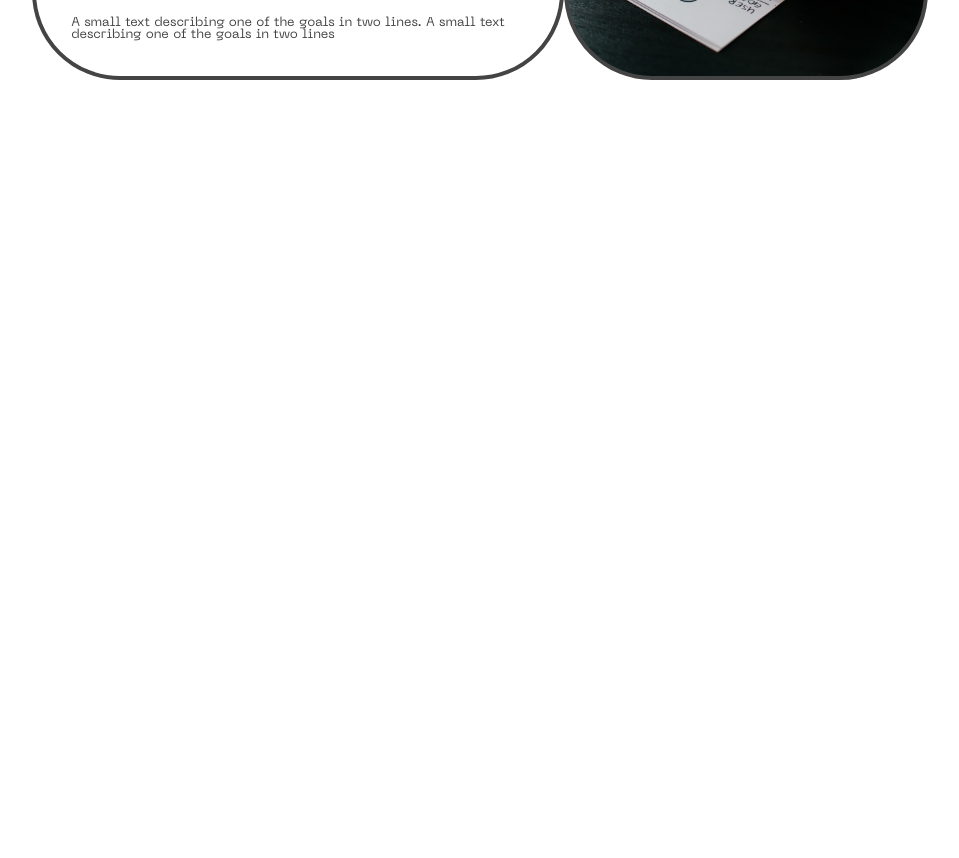
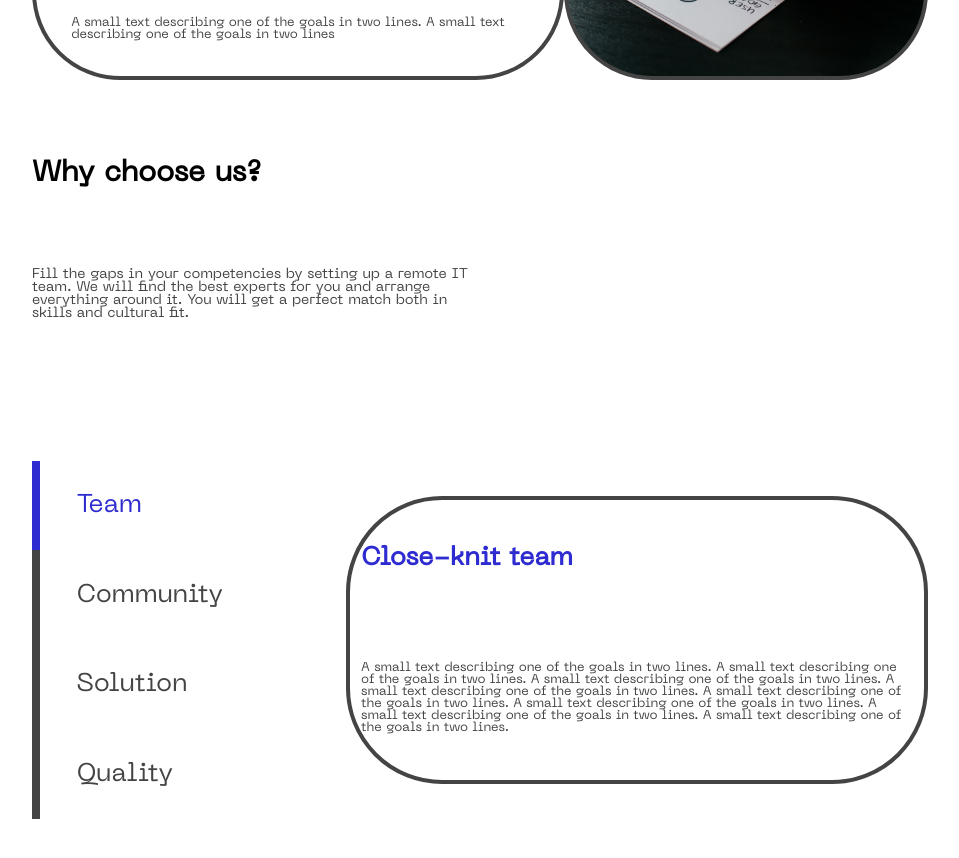
Before and after one commit to Teishotoku/ItSupport, a React (Vite) app: page / in a window 1280 px wide. Shown: the part 1880-2738 px from the top of the page, without its empty margins (160-1119 px from the left). Before the commit the page ends 2000 px from the top, so only its background shows below. Built offline with nearby package versions, Linux system fonts and the light colour scheme.

Commit message:
Choose block make

```diff
--- a/src/comp/choose/Choose.jsx
+++ b/src/comp/choose/Choose.jsx
@@ -1,12 +1,51 @@
-import './styleChoose.scss'
+import "./styleChoose.scss";
 
 const Choose = () => {
   return (
-    <section className='Choose'>
+    <section className="Choose">
+      <div className="whyAbout">
+        <div className="whySize">
+          <h1>Why choose us?</h1>
+          <p>
+            Fill the gaps in your competencies by setting up a remote IT team.
+            We will find the best experts for you and arrange everything around
+            it. You will get a perfect match both in skills and cultural fit.
+          </p>
+        </div>
+      </div>
 
+      <div className="whyPoint">
+        <div className="pointScroll">
+          <button className="select">
+            <p>Team</p>
+          </button>
+          <button className="noSelect">
+            <p>Community</p>
+          </button>
+          <button className="noSelect">
+            <p>Solution</p>
+          </button>
+          <button className="noSelect">
+            <p>Quality</p>
+          </button>
+        </div>
+        <div className="pointAbout">
+          <div className="pointCenter">
+            <h1>Close-knit team</h1>
+            <p>
+              A small text describing one of the goals in two lines. A small
+              text describing one of the goals in two lines. A small text
+              describing one of the goals in two lines. A small text describing
+              one of the goals in two lines. A small text describing one of the
+              goals in two lines. A small text describing one of the goals in
+              two lines. A small text describing one of the goals in two lines.
+              A small text describing one of the goals in two lines.
+            </p>
+          </div>
+        </div>
+      </div>
     </section>
-  )
+  );
+};
 
-}
-
-export default Choose
+export default Choose;
--- a/src/comp/choose/styleChoose.scss
+++ b/src/comp/choose/styleChoose.scss
@@ -1,6 +1,87 @@
 @import "../../index.scss";
 
-.Chooise{
+.Choose {
   width: 100vw;
   height: 100vh;
+  @include columnAround;
+  font-size: 1.5vw;
+  font-family: "Machina";
 }
+.whyAbout {
+  align-items: flex-start;
+  width: 70%;
+  height: 30%;
+}
+.whySize {
+  @include columnAround;
+  align-items: flex-start;
+  width: 50%;
+  height: 100%;
+  p {
+    font-size: 1.1vw;
+    color: $grey;
+  }
+  h1 {
+    font-family: "Machina";
+  }
+}
+.whyPoint {
+  width: 70%;
+  height: 70%;
+  @include around;
+}
+.pointScroll {
+  width: 35%;
+  height: 80%;
+  @include column;
+  align-items: flex-start;
+  button {
+    display: flex;
+    justify-content: flex-start;
+    align-items: center;
+    height: 20%;
+    width: 80%;
+    background-color: $white;
+    font-size: 2vw;
+    p {
+      padding-left: 15%;
+      font-family: "Machina";
+    }
+  }
+}
+.select {
+  border: none;
+  border-left: 8px solid $primary;
+  p {
+    color: $primary;
+  }
+}
+.noSelect {
+  border: none;
+  border-left: 8px solid $grey;
+  p {
+    color: $grey;
+  }
+}
+.pointAbout {
+  width: 65%;
+  height: 100%;
+  @include center;
+}
+.pointCenter {
+  height: 50%;
+  @include columnAround;
+  align-items: flex-start;
+  border: 4px solid $grey;
+  border-radius: 96px;
+  h1 {
+    padding: 2%;
+    color: $primary;
+    font-size: 2vw;
+  }
+  p {
+    padding: 2%;
+    color: $grey;
+    font-size: 1vw;
+  }
+}
```
